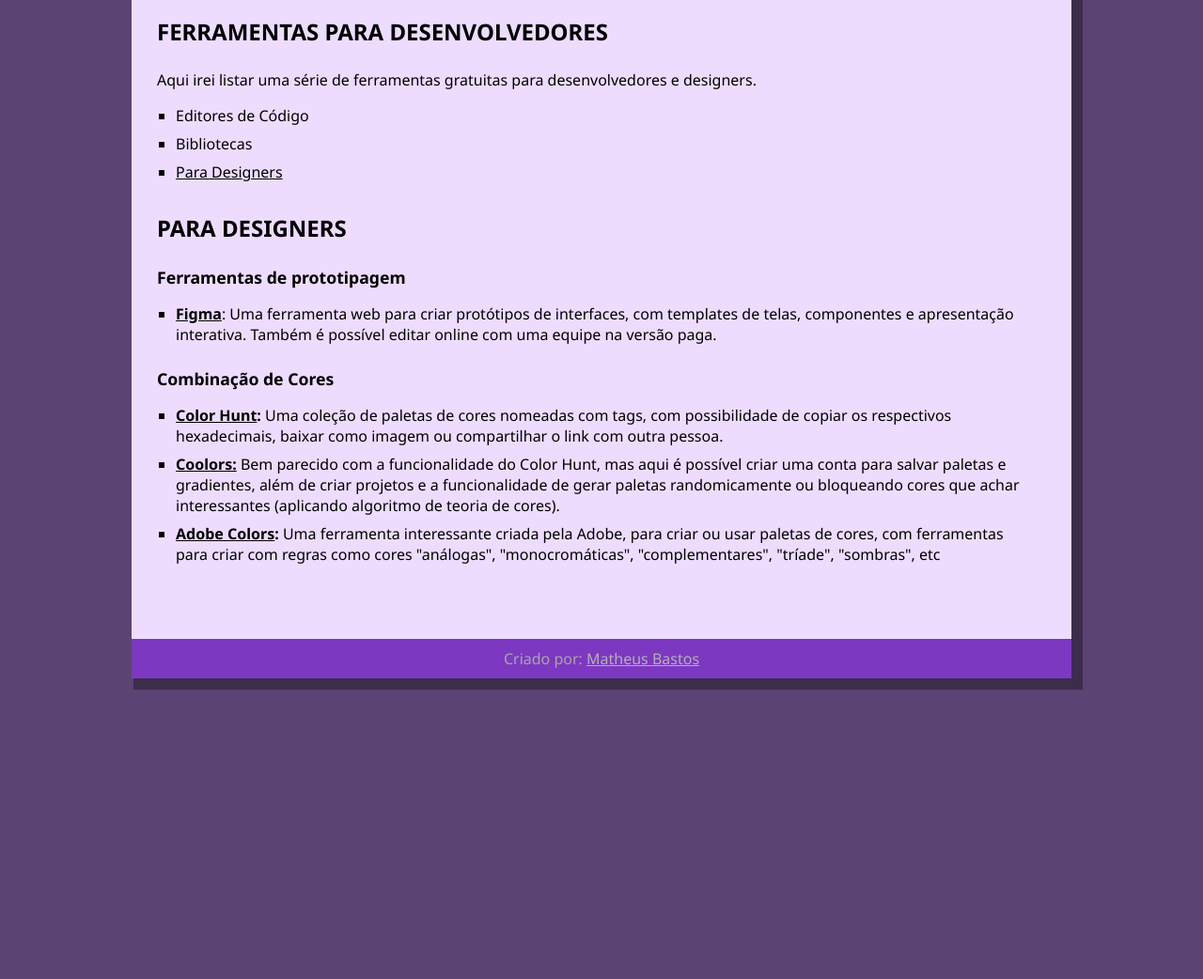
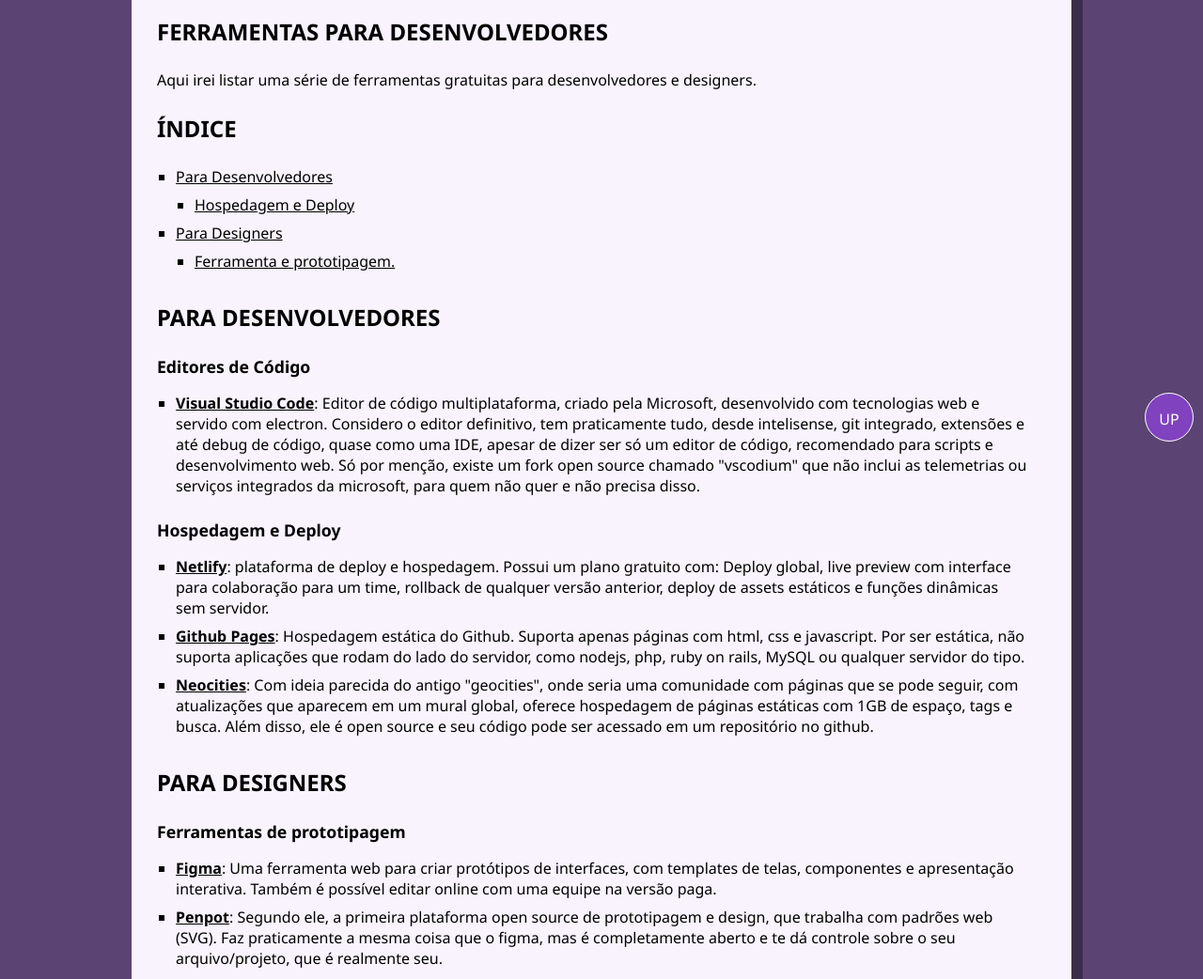
Before and after one commit to mblithium/MyNeocitiesSite, a plain HTML site: page site/pages/devtools.html in a window 1280 px wide. Shown: the part 320-1362 px from the top of the page at 94% size. Before the commit the page ends 1072 px from the top, so only its background shows below. Drawn offline with Linux system fonts and the light colour scheme.

Commit message:
alterações

```diff
--- a/site/pages/devtools.html
+++ b/site/pages/devtools.html
@@ -13,6 +13,7 @@
 
     </header>
     <main>
+        <a name="up"></a>
         <nav>
             <div class="m_item">
                 <a href="../index.html">Home</a>
@@ -38,17 +39,45 @@
             <article id="devtools">
                 <h1>Ferramentas para desenvolvedores</h1>
                 <p>Aqui irei listar uma série de ferramentas gratuitas para desenvolvedores e designers.</p>
+                <h1>Índice</h1>
                 <ul>
-                    <li>Editores de Código</li>
-                    <li>Bibliotecas</li>
+                    <li><a href="#ParaDevs">Para Desenvolvedores</a></li>
+                        <ul>
+                            <li>
+                                <a href="#ParaDevs_Host_Deploy">Hospedagem e Deploy</a>
+                            </li>
+                        </ul>
                     <li><a href="#ParaDesigners">Para Designers</a></li>
+                        <ul>
+                            <li><a href="#ParaDesigners_ProtipTools">Ferramenta e prototipagem.</a></li>
+                        </ul>
+                </ul>
+
+                <a name="ParaDevs"></a>
+                <h1>Para desenvolvedores</h1>
+
+                <a name="ParaDevs_Code_Editor"></a>
+                <h2>Editores de Código</h2>
+                <ul>
+                    <li><strong><a href="https://code.visualstudio.com/" target="_blank">Visual Studio Code</a></strong>: Editor de código multiplataforma, criado pela Microsoft, desenvolvido com tecnologias web e servido com electron. Considero o editor definitivo, tem praticamente tudo, desde intelisense, git integrado, extensões e até debug de código, quase como uma IDE, apesar de dizer ser só um editor de código, recomendado para scripts e desenvolvimento web. Só por menção, existe um fork open source chamado "vscodium" que não inclui as telemetrias ou serviços integrados da microsoft, para quem não quer e não precisa disso.</li>
+                </ul>
+
+                <a name="ParaDevs_Host_Deploy"></a>
+                <h2>Hospedagem e Deploy</h2>
+                <ul>
+                    <li><strong><a href="https://www.netlify.com/" target="_blank">Netlify</a></strong>: plataforma de deploy e hospedagem. Possui um plano gratuito com: Deploy global, live preview com interface para colaboração para um time, rollback de qualquer versão anterior, deploy de assets estáticos e funções dinâmicas sem servidor.</li>
+                    <li><strong><a href="https://pages.github.com/" target="_blank">Github Pages</a></strong>: Hospedagem estática do Github. Suporta apenas páginas com html, css e javascript. Por ser estática, não suporta aplicações que rodam do lado do servidor, como nodejs, php, ruby on rails, MySQL ou qualquer servidor do tipo.</li>
+                    <li><strong><a href="https://neocities.org/" target="_blank">Neocities</a></strong>: Com ideia parecida do antigo "geocities", onde seria uma comunidade com páginas que se pode seguir, com atualizações que aparecem em um mural global, oferece hospedagem de páginas estáticas com 1GB de espaço, tags e busca. Além disso, ele é open source e seu código pode ser acessado em um repositório no github.</li>
                 </ul>
 
                 <a name="ParaDesigners"></a>
                 <h1>Para Designers</h1>
+
+                <a name="ParaDesigners_ProtipTools"></a>
                 <h2>Ferramentas de prototipagem</h2>
                 <ul>
                     <li><strong><a href="https://www.figma.com/" target="_blank">Figma</a></strong>: Uma ferramenta web para criar protótipos de interfaces, com templates de telas, componentes e apresentação interativa. Também é possível editar online com uma equipe na versão paga.</li>
+                    <li><strong><a href="https://penpot.app/" target="_blank">Penpot</a></strong>: Segundo ele, a primeira plataforma open source de prototipagem e design, que trabalha com padrões web (SVG). Faz praticamente a mesma coisa que o figma, mas é completamente aberto e te dá controle sobre o seu arquivo/projeto, que é realmente seu.</li>
                 </ul>
                 <h2>Combinação de Cores</h2>
                 <ul>
@@ -65,5 +94,8 @@
 
     </main>
 
+    <div id="back-to-top-btn">
+        <p><a href="#up" title="Back to up">UP</a></p>
+    </div>
   </body>
 </html>
--- a/site/styles/style.css
+++ b/site/styles/style.css
@@ -47,7 +47,7 @@ header {
 
 main {
     position: relative;
-    background-color: #eedcff;
+    background-color: #f8f3fd;
     max-width: var(--maxwdth);
     margin: 0 auto;
     -webkit-box-shadow: 7px 7px 0px 5px rgba(0,0,0,0.34);
@@ -66,7 +66,7 @@ main section h1 {
 
 nav {
     width: 100%;
-    display: inline-block;
+    display: block;
     padding: 5px 0;
     text-align: center;
     background-color: #7D38C2;
```
